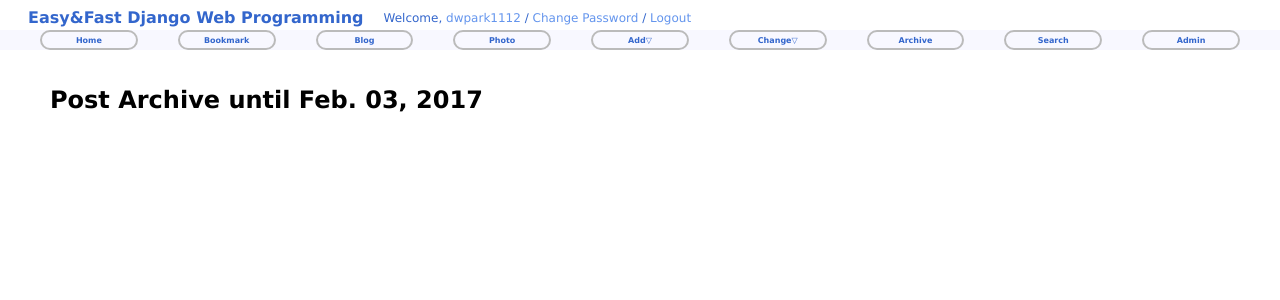
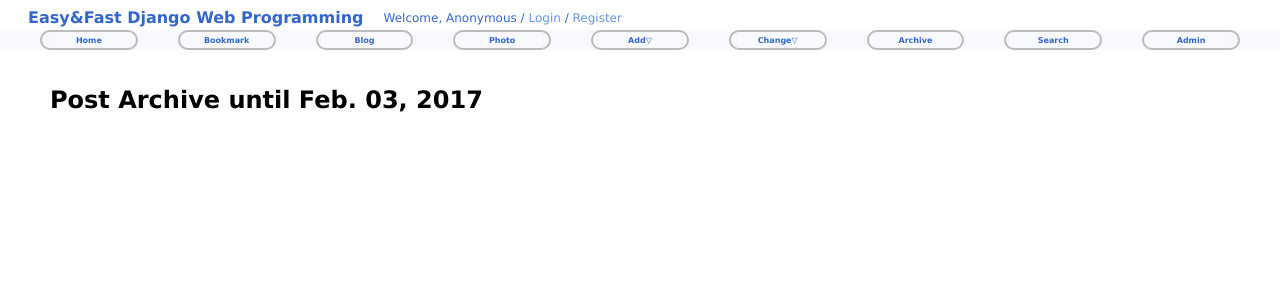
Before and after one commit to dwpark1112/django-toy-project, a Django app: template mysite/blog/templates/blog/post_archive.html in a window 1280 px wide. Shown: the top 300 px of the page. Run offline with Django 3.2, Linux system fonts and the light colour scheme; the template is opened without the code that fills it, so the values that code supplies are empty.

Commit message:
#12 progress, View & base html에 인증 관련 코드 추가

```diff
--- a/mysite/templates/base.html
+++ b/mysite/templates/base.html
@@ -12,11 +12,19 @@
 
 <div id="head">
     <h2 class="maintitle">Easy&amp;Fast Django Web Programming</h2>
-    <h4 class="welcome">
-        Welcome, <a href="#">dwpark1112</a> /
-        <a href="#">Change Password</a> /
-        <a href="#">Logout</a>
+
+    {% if user.is_active %}
+    <h4 class="welcome">Welcome,
+                <strong>{% firstof user.get_short_name user.get_username %}</strong> /
+                <a href="{% url 'password_change' %}">Change Password</a> /
+                <a href="{% url 'logout' %}">Logout</a>
     </h4>
+    {% else %}
+    <h4 class="welcome">Welcome, Anonymous /
+                <a href="{% url 'login' %}">Login</a> /
+                <a href="{% url 'register' %}">Register</a>
+    </h4>
+    {% endif %}
 </div>
 
 <div id="menu">
```
Also changed, not shown: mysite/mysite/settings.py (+5 -4 lines), mysite/mysite/views.py (+15 -0 lines).
